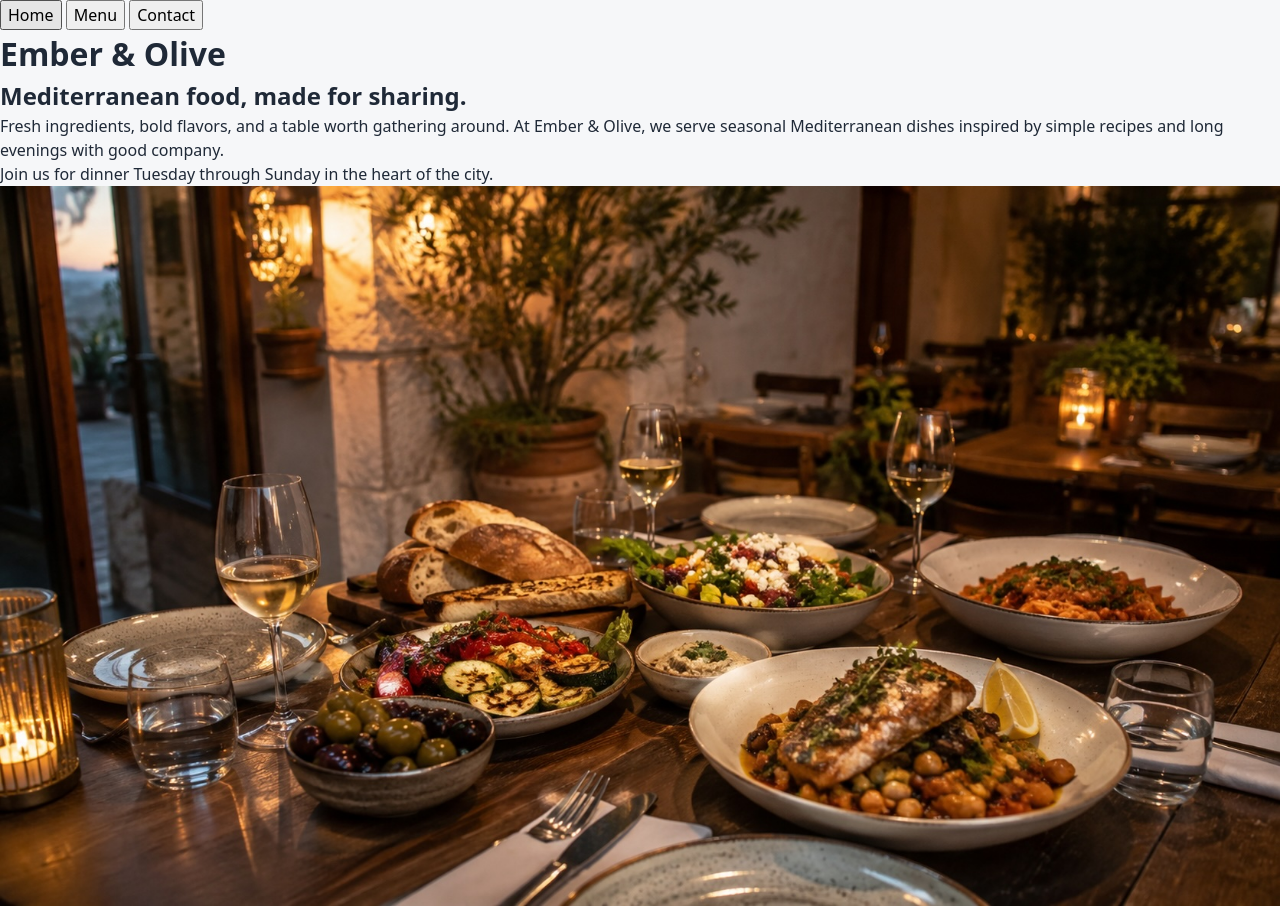
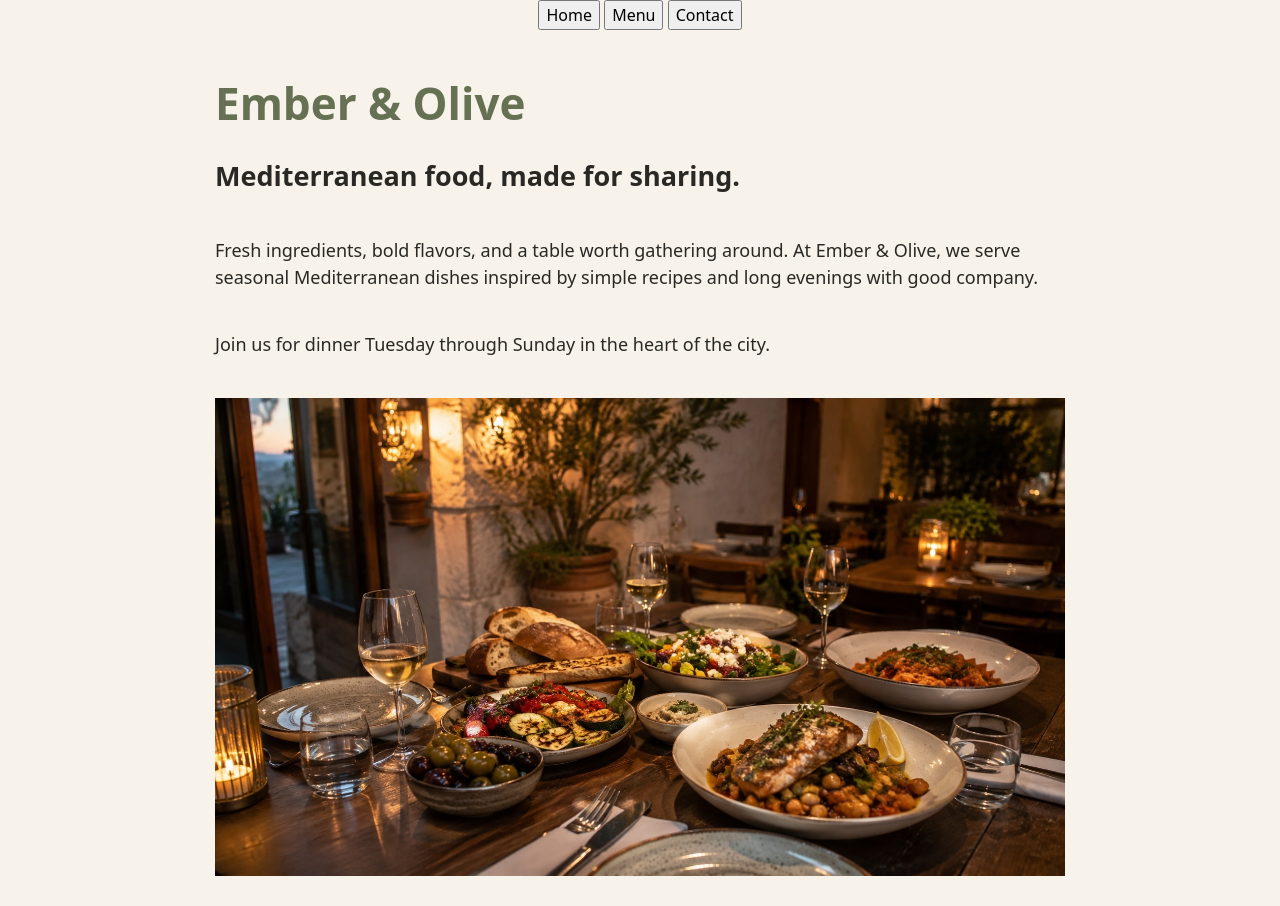
Before and after one commit to lekrau/odin-restaurant-page, a website built with webpack: page src/template.html in a window 1280 px wide. After the commit the page ends 876 px from the top, so only its background shows below. Built offline with nearby package versions, Linux system fonts and the light colour scheme.

Commit message:
Add basic page layout and typography

```diff
--- a/src/styles.css
+++ b/src/styles.css
@@ -74,11 +74,62 @@ body {
 
 /* SPECIFICS */
 :root {
-    --background: #f6f7f9;
-    --text: #1f2937;
+    --page__background: #F7F3EA;
+    --text--main: #292824;
+    --text--secondary: #6F6A61;
+    --accent--main: #667052;
+    --accent--stronger: #4D563E;
+    --accent--secondary: #B9684C;
+    --borders: #DED6C8;
 }
 
 body {
-    background: var(--background);
-    color: var(--text);
+    background: var(--page__background);
+    color: var(--text--main);
+    display: flex;
+    flex-direction: column;
+    align-items: center;
 }
+
+#content {
+    width: 850px;
+    flex-shrink: 1;
+}
+
+h1 {
+    color: var(--accent--main);
+    font-size: 44px;
+    font-weight: 800;
+    margin-top: 40px;
+    /* WEITER: CHATGPT STYLE UMSETZEN!!! */
+}
+
+h2 {
+    font-size: 27px;
+    margin-top: 20px;
+}
+
+h3 {
+    font-size: 21px;
+    margin-top: 10px;
+}
+
+section {
+    margin: 40px 0;
+}
+
+.description,
+.additional-text {
+    margin: 40px 0;
+    font-size: 18px;
+}
+
+dd {
+    font-size: 18px;
+    margin-bottom: 20px;
+}
+
+p,
+dd {
+    font-size: 16px;
+}
```
